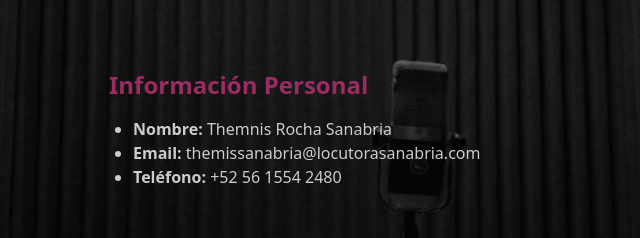
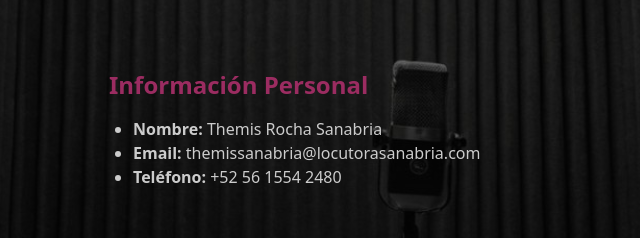
Before and after one commit to bryanheafy/locutorasanabria.com, a website: page index.html in a window 1280 px wide. Shown: the part 5187-5425 px from the top of the page, 318-958 px from the left. Drawn offline with nearby package versions, Linux system fonts and the light colour scheme.

Commit message:
Update index.html

```diff
--- a/index.html
+++ b/index.html
@@ -370,7 +370,7 @@
       <div class="md:w-2/3">
         <h4 class="text-2xl font-bold text-[#9B2C61] mb-4"data-aos="flip-left">Información Personal</h4>
         <ul class="list-disc pl-6 text-[#CCCCCC]"data-aos="flip-left">
-          <li><strong>Nombre:</strong> Themnis Rocha Sanabria</li>
+          <li><strong>Nombre:</strong> Themis Rocha Sanabria</li>
           <li><strong>Email:</strong> themissanabria@locutorasanabria.com</li>
           <li><strong>Teléfono:</strong> +52 56 1554 2480</li>
 
```
